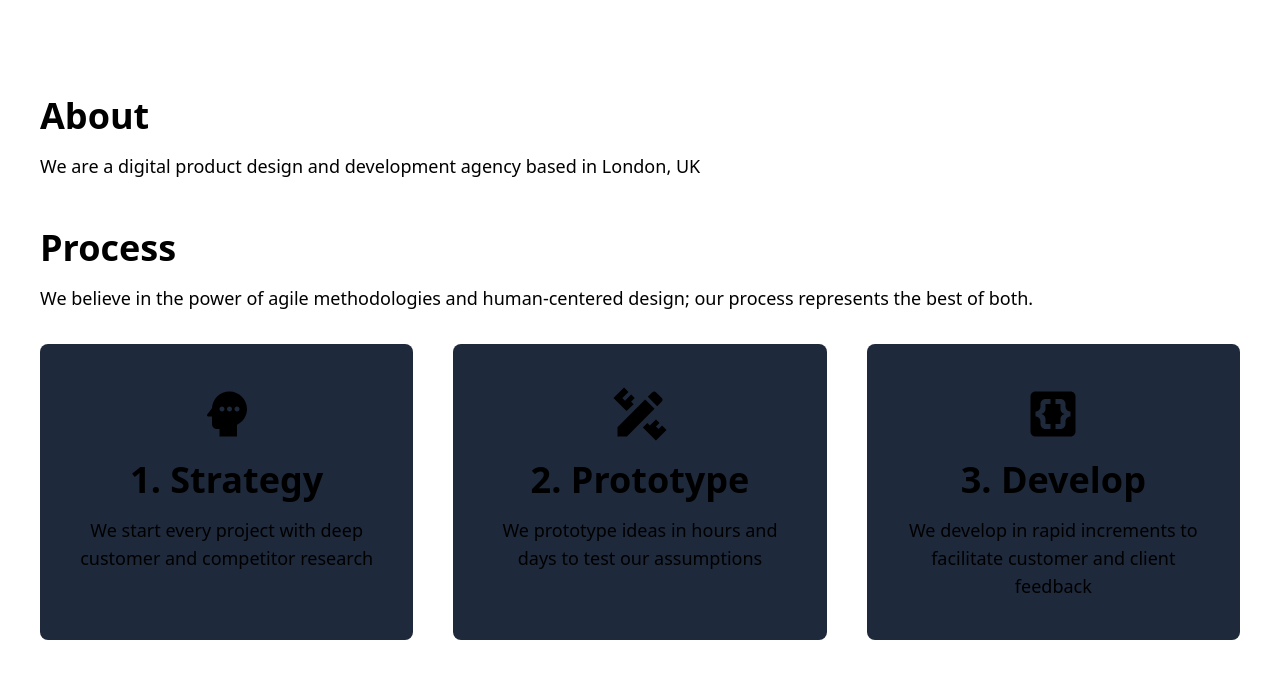
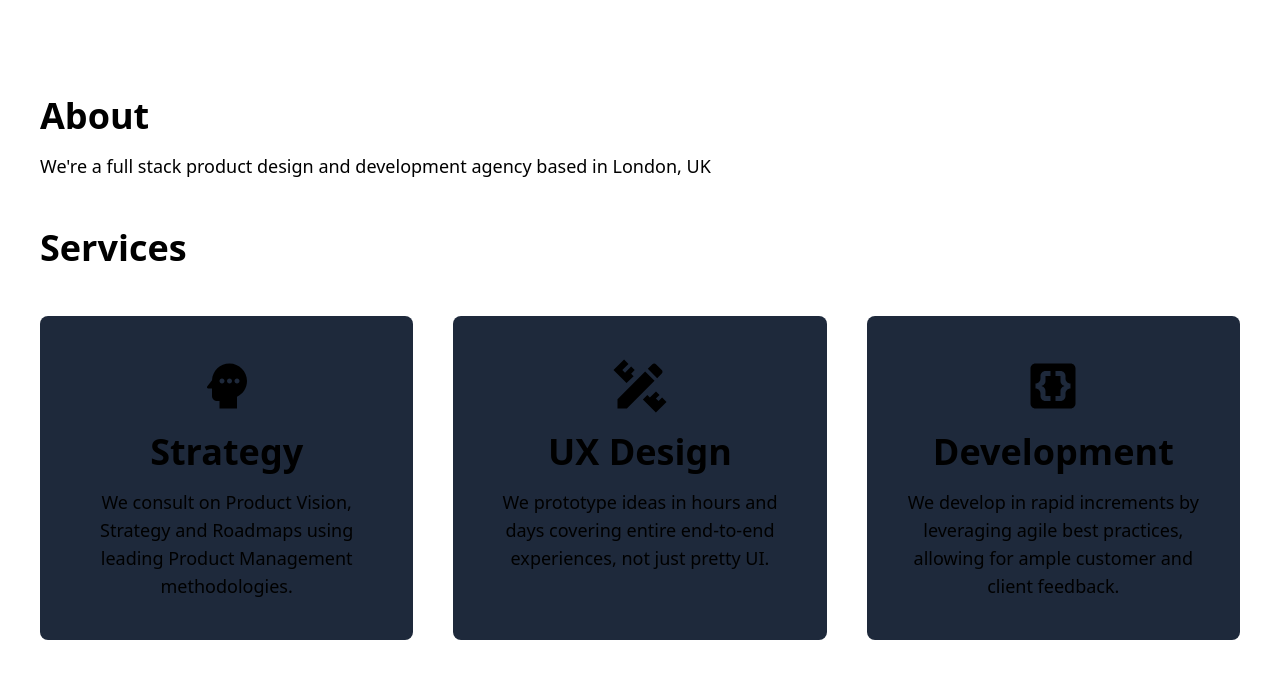
Before and after one commit to samjmerrick/zero-1, a Next.js app: page /about in a window 1280 px wide. Shown: the top 678 px of the page. Built offline with nearby package versions, Linux system fonts and the light colour scheme.

Commit message:
Copy and style changes

```diff
--- a/pages/about.tsx
+++ b/pages/about.tsx
@@ -4,7 +4,7 @@ import ScrollDown from "../components/scrolldown"
 import Icon from '@mdi/react'
 import { mdiHeadDotsHorizontal, mdiPencilRuler, mdiCodeBracesBox } from '@mdi/js'
 
-function Card(
+function Service(
     props: {
         icon: string,
         title: string,
@@ -30,33 +30,32 @@ function About() {
             <Content>
                 <div>
                     <h2>About</h2>
-                    <p>We are a digital product design and development agency based in London, UK</p>
+                    <p>We're a full stack product design and development agency based in London, UK</p>
                 </div>
 
                 <div>
-                    <h2>Process</h2>
-                    <p>We believe in the power of agile methodologies and human-centered design; our process represents the best of both.</p>
+                    <h2>Services</h2>
+
                 </div>
 
                 <div className='flex flex-col space-y-10 lg:space-y-0 lg:flex-row lg:space-x-10 '>
-                    <Card
+                    <Service
                         icon={mdiHeadDotsHorizontal}
-                        title='1. Strategy'
-                        description='We start every project with deep customer and competitor research'
+                        title='Strategy'
+                        description='We consult on Product Vision, Strategy and Roadmaps using leading Product Management methodologies.'
                     />
-                    <Card
+                    <Service
                         icon={mdiPencilRuler}
-                        title='2. Prototype'
-                        description='We prototype ideas in hours and days to test our assumptions'
+                        title='UX Design'
+                        description="We prototype ideas in hours and days covering entire end-to-end experiences, not just pretty UI."
                     />
-                    <Card
+                    <Service
                         icon={mdiCodeBracesBox}
-                        title='3. Develop'
-                        description='We develop in rapid increments to facilitate customer and client feedback'
+                        title='Development'
+                        description='We develop in rapid increments by leveraging agile best practices, allowing for ample customer and client feedback.'
                     />
                 </div>
             </Content>
-            <ScrollDown label='Projects' id='#projects' />
         </Page>
     )
 }
--- a/pages/contact.tsx
+++ b/pages/contact.tsx
@@ -40,7 +40,7 @@ function Contact() {
                     Contact
                 </h1>
                 <p>
-                    Interested in working with us on the next big product? Fill out this form and we'll get back to you in 1-2 business days
+                    Interested in working with us on the next big product? Let us know some details and we'll get back to you as soon as we can!
                 </p>
                 <form
                     action="https://script.google.com/macros/s/AKfycbzeqJfpQc3ckStHuiF2bOGZJxEj8QC0z_k56HmUn3RvxKxVNH0-ncpOFQPIMvrHIHYMYQ/exec"
--- a/pages/projects.tsx
+++ b/pages/projects.tsx
@@ -1,5 +1,4 @@
 import { Page, Content } from "../components/page"
-import ScrollDown from "../components/scrolldown";
 
 function Project(props: {
     title: string,
@@ -18,7 +17,6 @@ function Project(props: {
         </div>
     )
 }
-
 
 function Projects() {
     return (
@@ -50,11 +48,7 @@ function Projects() {
                         imagePath='/HandDeco.jpeg'
                     />
                 </div>
-
-
-
             </Content>
-            <ScrollDown label='Contact' id='#contact' />
         </Page>
     )
 }
```
Also changed, not shown: components/logo.tsx (+20 -5 lines).
